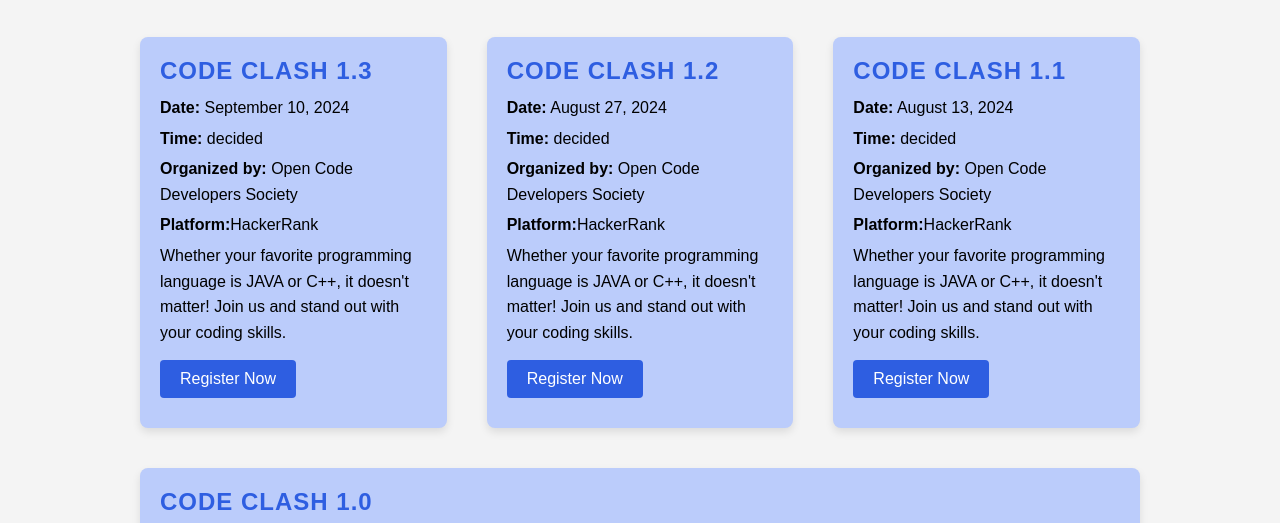
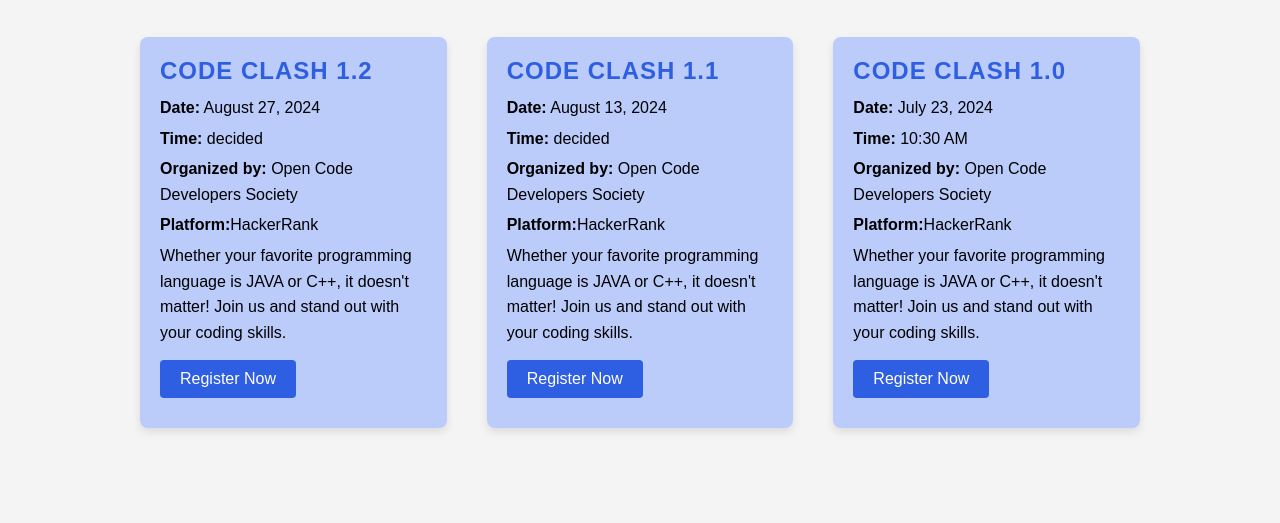
Before and after one commit to yash-shakya/OCD-Website, a website: page html/contests.html in a window 1280 px wide. Shown: the part 166-689 px from the top of the page. Drawn offline with nearby package versions, Linux system fonts and the light colour scheme; files that its build step writes are made by us from their sources.

Commit message:
Update contests.html

```diff
--- a/html/contests.html
+++ b/html/contests.html
@@ -105,16 +105,7 @@
 <div class="contest">
     <div class="container">
       <h1>UPCOMING CODING CONTESTS</h1>
-      <!-- Card 1 -->
-      <div class="Card">
-        <h2>Code Clash 1.3</h2>
-        <p><strong>Date:</strong> September 10, 2024</p>
-        <p><strong>Time:</strong> decided</p>
-        <p><strong>Organized by:</strong> Open Code Developers Society</p>
-        <P><strong>Platform:</strong>HackerRank</p>
-        <p>Whether your favorite programming language is JAVA or C++, it doesn't matter! Join us and stand out with your coding skills.</p>
-        <a href="#">Register Now</a>
-    </div>
+
     <!-- Card 2 -->
     <div class="Card">
       <h2>Code Clash 1.2</h2>
```
